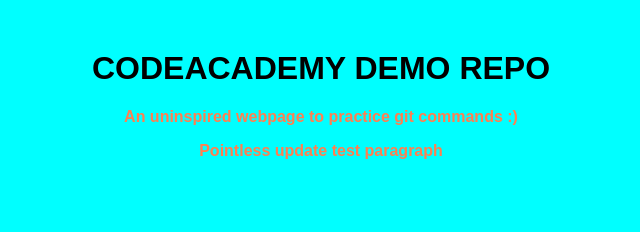
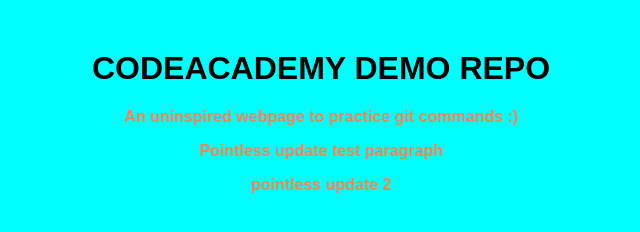
Before and after one commit to JamieH2147/codeacademy-demo, a plain HTML site: page index.html in a window 1280 px wide. Shown: the whole page, without its empty margins (319-959 px from the left). Drawn offline with Linux system fonts and the light colour scheme.

Commit message:
added JavaScript file and added additional paragrpah

```diff
--- a/index.html
+++ b/index.html
@@ -11,5 +11,6 @@
     <h1>CodeAcademy Demo Repo</h1>
     <p>An uninspired webpage to practice git commands :)</p>
     <p>Pointless update test paragraph</p>
+    <p>pointless update 2</p>
 </body>
 </html>
```
Also changed, not shown: script.js (added).
